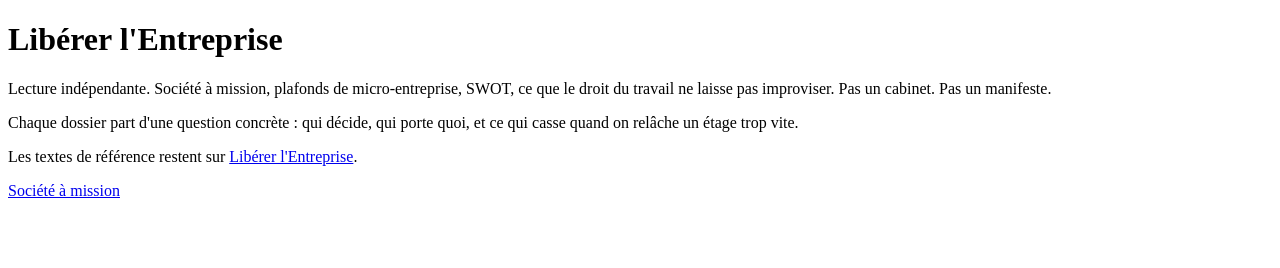
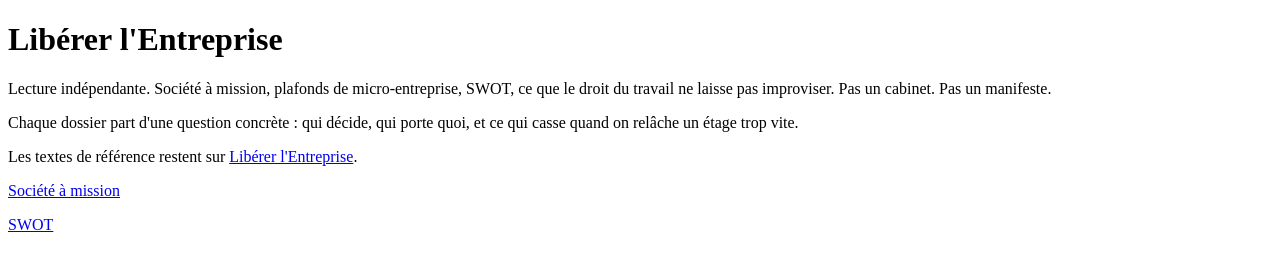
Before and after one commit to lectureliberante/lectureliberante.github.io, a plain HTML site: page index.html in a window 1280 px wide. Drawn offline with Linux system fonts and the light colour scheme.

Commit message:
Update index.html

```diff
--- a/index.html
+++ b/index.html
@@ -10,5 +10,6 @@
 <p>Chaque dossier part d'une question concrète : qui décide, qui porte quoi, et ce qui casse quand on relâche un étage trop vite.</p>
 <p>Les textes de référence restent sur <a href="https://organisationliberee.fr">Libérer l'Entreprise</a>.</p>
   <p><a href="mission.html">Société à mission</a></p>
+  <p><a href="swot.html">SWOT</a></p>
 </body>
 </html>
```
